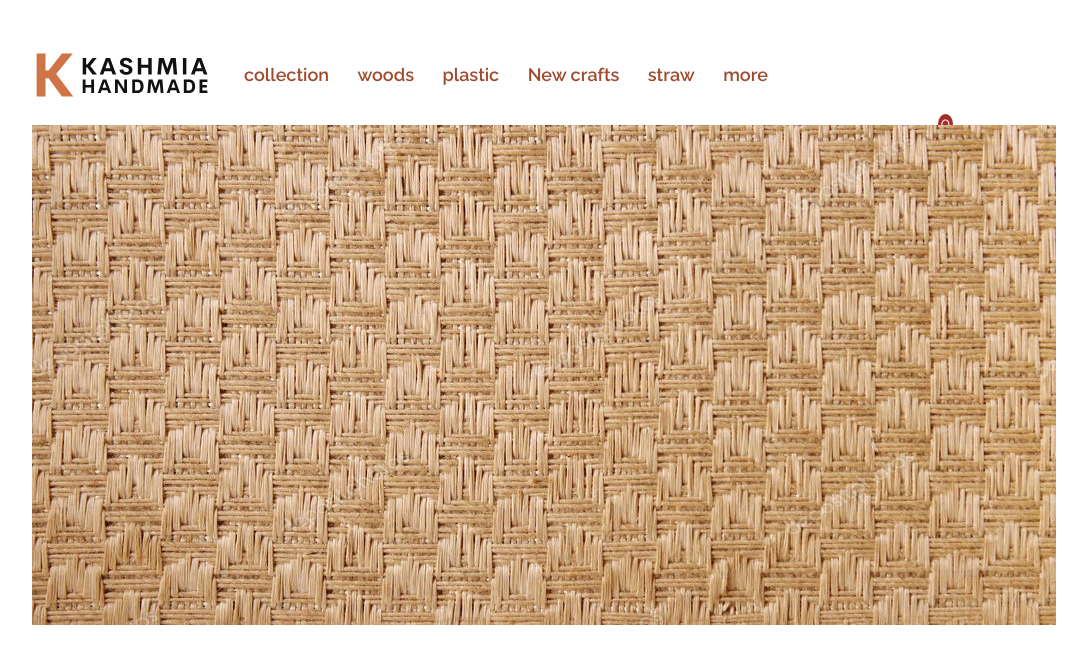
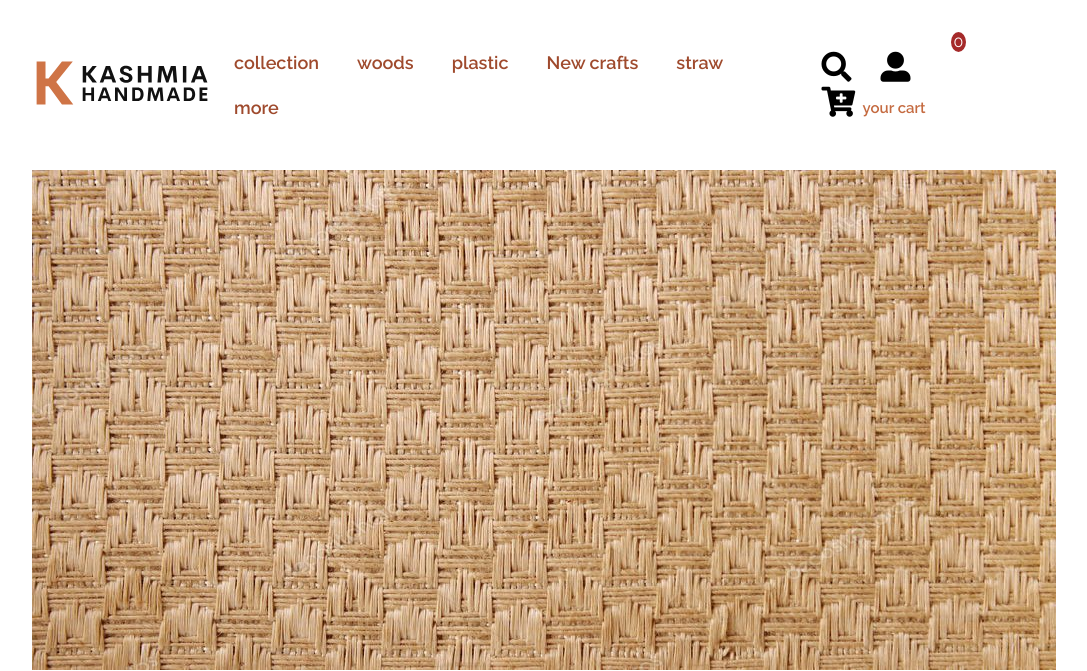
Before and after one commit to Daniel-ghaiba/website-2, a plain HTML site: page index.html in a window 1280 px wide. Shown: the top 671 px of the page, without its empty margins (96-1183 px from the left). Drawn offline with Linux system fonts and the light colour scheme.

Commit message:
change the header

```diff
--- a/css/website-2.css
+++ b/css/website-2.css
@@ -3,85 +3,111 @@
     margin: 0;
     box-sizing: border-box;
 }
-body{
-    font-family: 'Raleway', sans-serif;
+header{
+    padding: 40px 0;
 }
-header{
-    height: 100px;
+.container-header-1{
+    width: 80%;
+    margin: auto;
 }
 .container-header{
-    /* font-family: 'Raleway', sans-serif; */
-    width: 80%;
-    margin: auto;
-    /* position: relative; */
-    margin-top: 25px;
-    margin-bottom: 25px;
-    overflow: auto;
+    display: flex;
+    justify-content: space-between;
+    align-items: center;
 }
-.logo{
+.header-img img{
     width: 180px;
-    height: 100px;
-    float: left;
-    /* margin-left: 5px;/ */
+    flex-grow: 1;
 }
 .list-nav,
 .list-icon{
-    /* font-family: 'Raleway', sans-serif; */
-    /* font-family: 'Raleway', sans-serif; */
+    align-items: center;
+    flex-grow: 3;
     font-family: 'Raleway', sans-serif;
-    float: right;
-    padding-top: 25px;
-    margin-right: 5px;
-    color: black;
 }
-.list-nav{
-    float: left;
-    margin-left: 20px;
+
+.list-nav li{
+    display: inline-block;
     font-size: 18px;
+    /* flex-grow: 3; */
+    align-items: center;
+    margin-left: 10px;
     font-weight: bold;
-    /* position: relative; */
+    border: 2px solid white;
+    padding: 10px;
+    position: relative;
+    cursor: pointer;
 }
 .list-nav a{
     text-decoration: none;
     /* color: #cf7446; */
     color: #9f4a2d;
 }
-.list-nav li{
-    display: inline-block;
-    padding: 12px 10px;
-    border: 2px solid white;
-    /* margin-left: 12px; */
-    position: relative;
-    cursor: pointer;
+
+.dropdown{
+    visibility: hidden;
+    position: absolute;
+    transform: scale3d(0,0,0);
+    top: 45px;
+    left: 0px;
+    background-color: rgba(255, 255, 255, 0.849);
+    transition: 0.5s;
+}
+.drop-table{
+    width: 350px;
+    text-align: center;
+    /* background-color: rgba(255, 255, 255, 0.774); */
+    border: 2px solid #c56b41;
+}
+.drop-table thead td{
+    padding: 10px 0 10px 0;
+    font-size: 18px ;
+    color: #c56b41;
+}
+.drop-table td{
+    padding: 3px;
+    font-size: 15px;
 }
 
-.list-icon li {
+.list-nav li:hover .dropdown{
+    visibility: visible;
+    transform: scale3d(1,1,1);
+}
+.list-icon li{
     display: inline-block;
-    margin-right: 15px;
-    padding: 10px 10px;
-    /* font-size: 20px; */
-    /* font-size: 30px; */
-    /* margin */
-    cursor: pointer;
-    font-weight: bold;
-    transition: 0.3s;
+    font-size: 20px;
+    font-size: 30px;
+    margin-left: 10px;
 }
 .list-icon i{
     font-size: 30px;
-    /* font-weight: bold; */
-    transition: 0.2s;
 }
 .list-icon-span{
     font-size: 15px;
     color: #c56b41;
     transition: 0.2s;
 }
-.list-icon li:hover{
-    color: #cf7446;
-    transform: scale(1.1, 1.1);
+.list-icon{
+    position: relative;
 }
-.list-icon li:hover .list-icon-span{
-    color: black;
+.zero-icon{
+    position: absolute;
+    right: 90px;
+    top: -18px;
+    background-color: brown;
+    border-radius: 50%;
+    width:15px;
+    color: white;
+    text-align: center;
+    height: 20px;
+    cursor: pointer;
+}
+.list-icon li {
+    display: inline-block;
+    margin-right: 15px;
+    cursor: pointer;
+    font-weight: bold;
+    transition: 0.3s;
 }
 .list-nav  li::after{
     content: "";
@@ -109,7 +135,7 @@ header{
     transition: transform 0.4s;
     border-width: 2px 0;
     height: 90%;
-    width: 99%;
+    width: 98%;
     border-color: #c56b41;
     /* color: red; */
  transform: scale3d(0,1,1);
@@ -117,26 +143,25 @@ header{
 .list-nav li:hover::before{
     transform: scale3d(1,1,1);
 }
-.list-icon{
-    position: relative;
+
+.list-icon-span{
+    font-size: 15px;
+    color: #c56b41;
+    transition: 0.2s;
 }
-.zero-icon{
-    position: absolute;
-    right: 98px;
-    top: 15px;
-    background-color: brown;
-    border-radius: 50%;
-    width:15px;
-    color: white;
-    text-align: center;
-    height: 20px;
-    cursor: pointer;
+.list-icon li:hover{
+    color: #cf7446;
+    transform: scale(1.1, 1.1);
+}
+.list-icon li:hover .list-icon-span{
+    color: black;
 }
 /* ... header .................................................................................................. */
 
 .container-section-1{
     width: 80%;
     margin: auto;
+    /* position: relative; */
 }
 .section-1-cover{
     width: 100%;
@@ -144,7 +169,7 @@ header{
     /* position: relative; */
 }
 .section-1-img{
-    position: relative;
+    /* position: relative; */
 }
 
 /* ///////////////////////////////////////////////////////////////////////////////////////////////////////// */
--- a/index.html
+++ b/index.html
@@ -20,16 +20,52 @@
     <title>website-2</title>
 </head>
 <body>
-    <div class="body">
+
 
     <header>
+        <div class="container-header-1">
             <div class="container-header">
                 <div class="header-img">
                     <img src="images/Color-logo-no-background-1.svg" alt="" class="logo">
                 </div><!-- header-img -->
                 <nav>
                     <ul class="list-nav">
-                    <li><a href="">collection</a></li>
+                        <li id="li-dropdown">
+                            <a href="">collection</a>
+                            <div class="dropdown">
+                                <table class="drop-table">
+                                    <thead>
+                                        <tr>
+                                            <td>name </td>
+                                            <td>age </td>
+                                            <td>garde </td>
+
+                                        </tr>
+                                    </thead>
+                                    <tbody>
+                                        <tr>
+                                            <td>daniel </td>
+                                            <td>table</td>
+                                            <td>table</td>
+                                        </tr>
+                                        <tr>
+                                            <td>daniel </td>
+                                            <td>table </td>
+                                            <td>table </td>
+
+                                        </tr>
+                                        <tr>
+                                            <td>daniel </td>
+                                            <td>table </td>
+                                            <td>table </td>
+
+                                        </tr>
+
+
+                                    </tbody>
+                                </table>
+                            </div>
+                        </li>
                         <li><a href="">woods</a></li>
                         <li><a href="">plastic</a></li>
                         <li><a href="">New crafts</a></li>
@@ -39,7 +75,7 @@
                 </nav><!-- nav -->
                 <div class="header-icon">
                     <ul class="list-icon">
-                    <li><i class="fa fa-search fa-2x"></i></li>
+                        <li><i class="fa fa-search fa-1x"></i></li>
 
                         <li><i class="fas fa-user-alt"></i></li>
 
@@ -53,6 +89,8 @@
                 </div><!-- header-icon -->
 
             </div><!-- container-haeder -->
+        </div><!-- container-header-1 -->
+
 
     </header><!-- haeder -->
 
```
Lines whose indentation alone changed are shown as unchanged.
